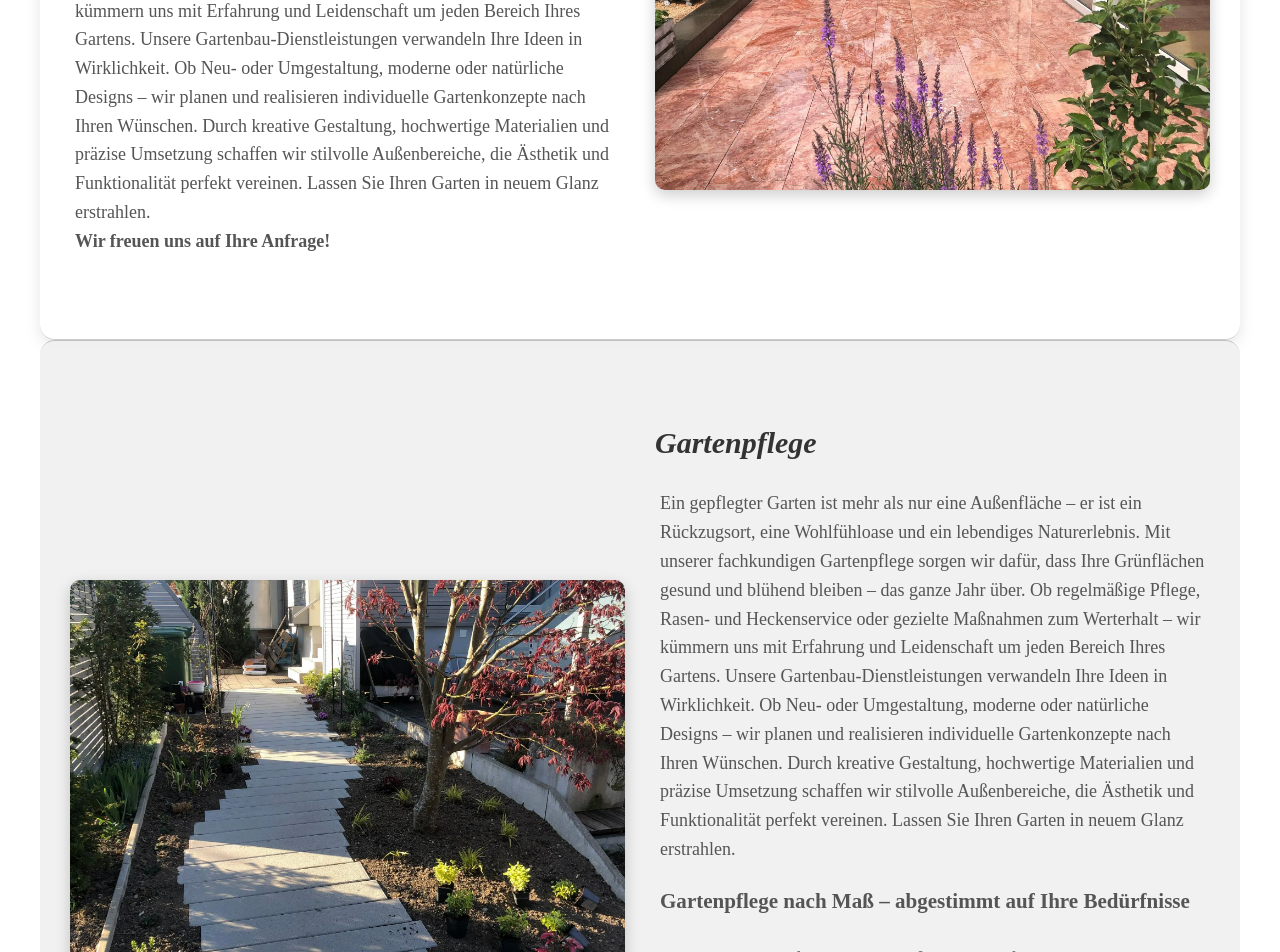
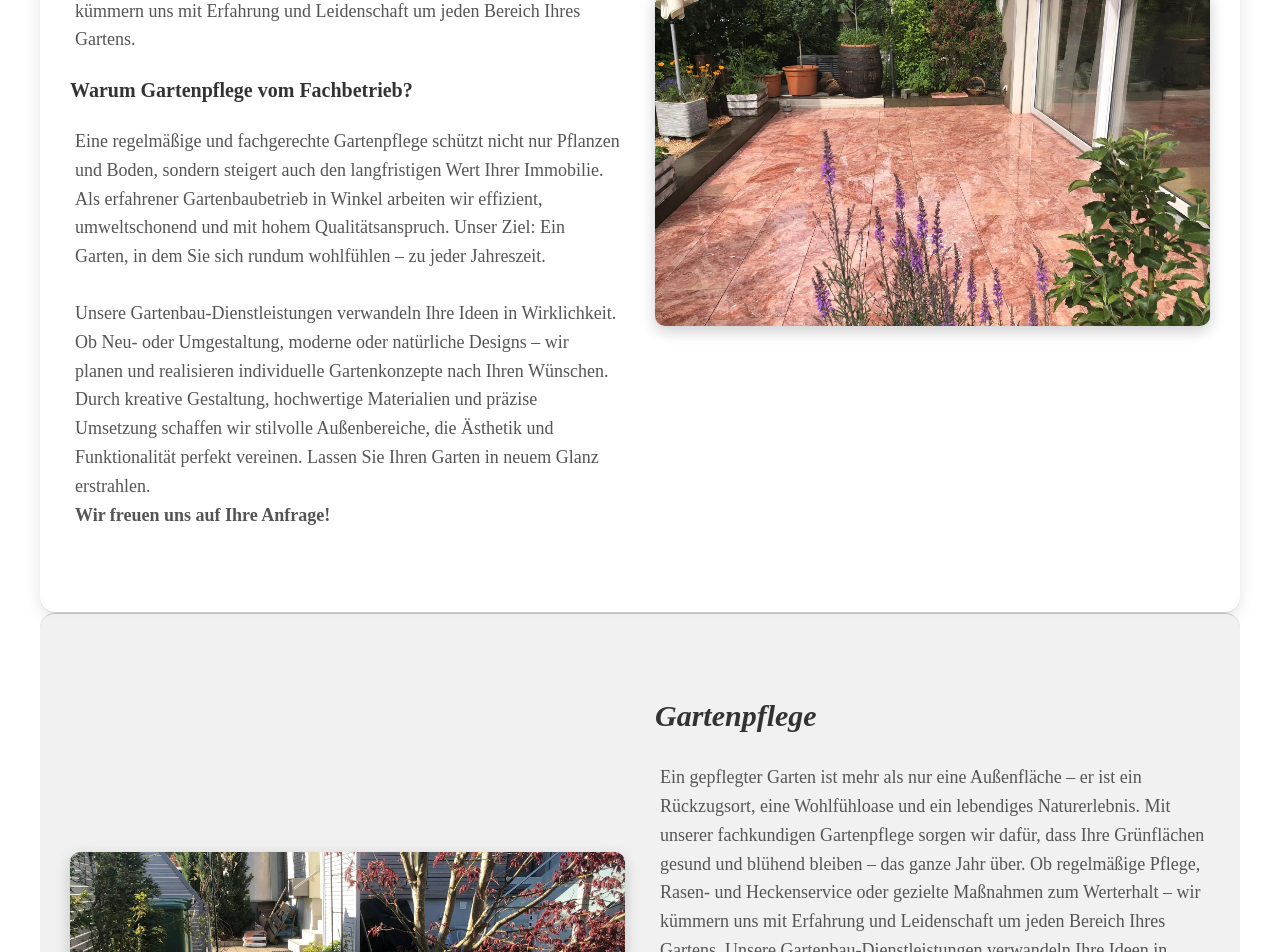
Before and after one commit to diego-monfort-landolt/gartenbau, a React (Vite) app: page / in a window 1280 px wide. Shown: the part 2620-3572 px from the top of the page. Built offline with nearby package versions, Linux system fonts and the light colour scheme.

Commit message:
anpassung der texte verbessern der css

```diff
--- a/src/components/GartenpflegeGartenbau.tsx
+++ b/src/components/GartenpflegeGartenbau.tsx
@@ -12,9 +12,13 @@ const GartenpflegeGartenbau: React.FC = () => {
         <h2>Gartenbau</h2>
         <p>
           Ein gepflegter Garten ist mehr als nur eine Außenfläche – er ist ein Rückzugsort, eine Wohlfühloase und ein lebendiges Naturerlebnis. Mit unserer fachkundigen Gartenpflege sorgen wir dafür, dass Ihre Grünflächen gesund und blühend bleiben – das ganze Jahr über. Ob regelmäßige Pflege, Rasen- und Heckenservice oder gezielte Maßnahmen zum Werterhalt – wir kümmern uns mit Erfahrung und Leidenschaft um jeden Bereich Ihres Gartens.
-
+        </p>
+        <h3>Warum Gartenpflege vom Fachbetrieb?</h3>
+        <p>
+        Eine regelmäßige und fachgerechte Gartenpflege schützt nicht nur Pflanzen und Boden, sondern steigert auch den langfristigen Wert Ihrer Immobilie. Als erfahrener Gartenbaubetrieb in Winkel arbeiten wir effizient, umweltschonend und mit hohem Qualitätsanspruch. Unser Ziel: Ein Garten, in dem Sie sich rundum wohlfühlen – zu jeder Jahreszeit.
+        </p>
+        <p>
           Unsere Gartenbau-Dienstleistungen verwandeln Ihre Ideen in Wirklichkeit. Ob Neu- oder Umgestaltung, moderne oder natürliche Designs – wir planen und realisieren individuelle Gartenkonzepte nach Ihren Wünschen. Durch kreative Gestaltung, hochwertige Materialien und präzise Umsetzung schaffen wir stilvolle Außenbereiche, die Ästhetik und Funktionalität perfekt vereinen.
-
           Lassen Sie Ihren Garten in neuem Glanz erstrahlen. <br/><b>Wir freuen uns auf Ihre Anfrage!</b>
         </p>
       </div>
--- a/src/components/Natursteinarbeiten.tsx
+++ b/src/components/Natursteinarbeiten.tsx
@@ -17,6 +17,7 @@ const Natursteinarbeiten: React.FC = () => {
           <br />
         </p>
         <p> Unser Leistungsspektrum im Bereich <strong>Natursteinarbeiten</strong> umfasst: <ul> <li>Terrassen aus Naturstein</li> <li>Natursteintreppen und Stufenanlagen</li> <li>Trockenmauern und Gartenmauern</li> <li>Wege und Einfahrten mit Natursteinpflaster</li> <li>Einfassungen, Palisaden und Zierobjekte</li> </ul> </p>
+        <h3>Verarbeitung von Naturstein</h3>
         <p> Durch die Kombination aus traditionellem Handwerk, hochwertigen Materialien und moderner Technik sorgen wir für präzise und langlebige Ergebnisse. Ob Sandstein, Granit, Basalt oder Schiefer – wir beraten Sie umfassend zur Auswahl des passenden Natursteins für Ihr Projekt.<br /> <b>Kontaktieren Sie uns für Ihre Natursteingestaltung!</b> </p>
       </div>
     </section>
--- a/src/styles/GartenpflegeGartenbau.css
+++ b/src/styles/GartenpflegeGartenbau.css
@@ -21,6 +21,12 @@
 }
 .text-box h2 {
   font-size: 30px;
+  font-weight: bold;
+  color: #333;
+  text-align: left;
+}
+.text-box h3 {
+  font-size: 20px;
   font-weight: bold;
   color: #333;
   text-align: left;
--- a/src/styles/Natursteinarbeiten.css
+++ b/src/styles/Natursteinarbeiten.css
@@ -22,6 +22,11 @@
 .text-wrapper h2 {
   font-size: 30px;
   font-weight: bold;
+  color: #333;
+}
+.text-wrapper h3 {
+  font-size: 20px;
+  text-align: left;
   color: #333;
 }
 .text-wrapper p {
```
